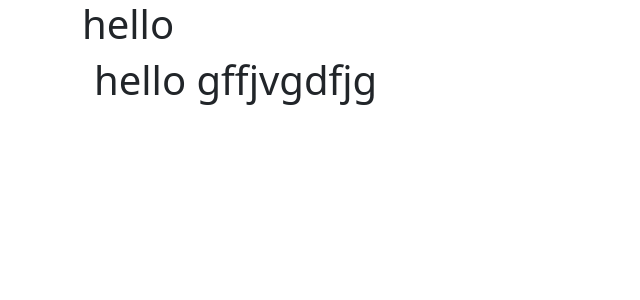
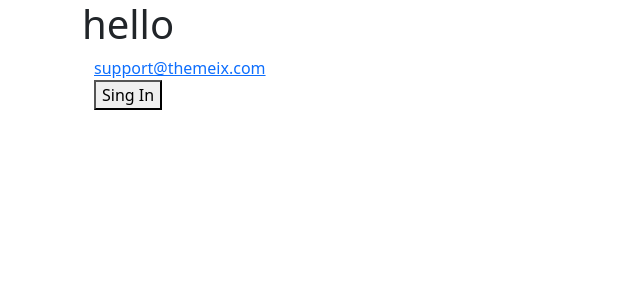
Before and after one commit to TamannaAfroz2666/Online-Course-BD, a React (Create React App) app: page / in a window 1280 px wide. Shown: the top 300 px of the page, without its empty margins (0-640 px from the left). Built offline with nearby package versions, Linux system fonts and the light colour scheme.

Commit message:
icon issue

```diff
--- a/package.json
+++ b/package.json
@@ -3,6 +3,9 @@
   "version": "0.1.0",
   "private": true,
   "dependencies": {
+    "@fortawesome/fontawesome-svg-core": "^6.4.2",
+    "@fortawesome/free-solid-svg-icons": "^6.4.2",
+    "@fortawesome/react-fontawesome": "^0.2.0",
     "@testing-library/jest-dom": "^5.17.0",
     "@testing-library/react": "^13.4.0",
     "@testing-library/user-event": "^13.5.0",
@@ -11,6 +14,7 @@
     "react-axios": "^2.0.6",
     "react-bootstrap": "^2.9.0",
     "react-dom": "^18.2.0",
+    "react-icons": "^4.11.0",
     "react-router-dom": "^6.16.0",
     "react-scripts": "5.0.1",
     "web-vitals": "^2.1.4"
--- a/src/Layout/TopHeader/TopHeader.js
+++ b/src/Layout/TopHeader/TopHeader.js
@@ -1,10 +1,23 @@
 import React from 'react';
 import './TopHeader.css'
+// import { FontAwesomeIcon } from '@fortawesome/react-fontawesome';
 
 const TopHeader = () => {
     return (
         <div className='container'>
-            <h1>hello gffjvgdfjg</h1>
+           <div className="topBar">
+            <div className="emailPart">
+                <a href="#">support@themeix.com</a>
+            </div>
+            <div className="singUpPart">
+                <button>
+
+                     Sing In
+                </button>
+
+
+            </div>
+           </div>
 
 
         </div>
```
Also changed, not shown: 1 other file (tests, documents, lock files or other folders).
